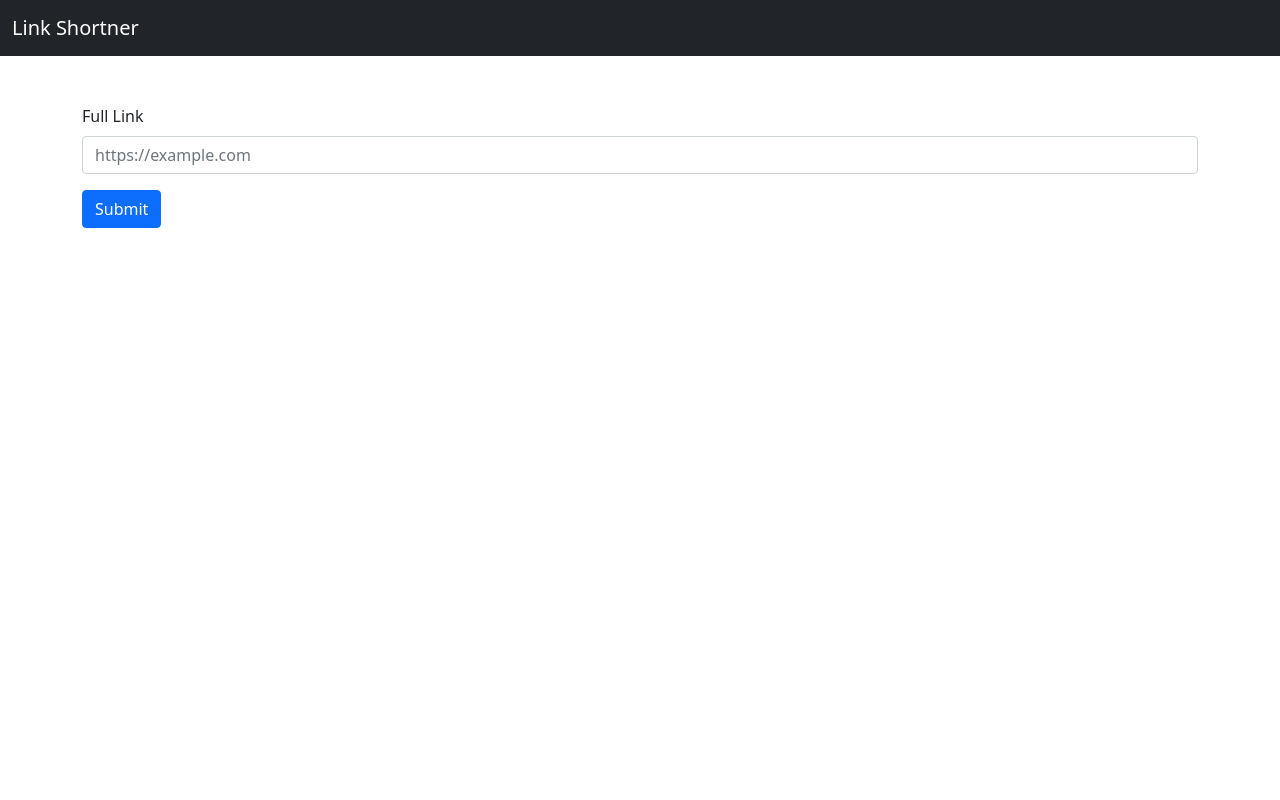
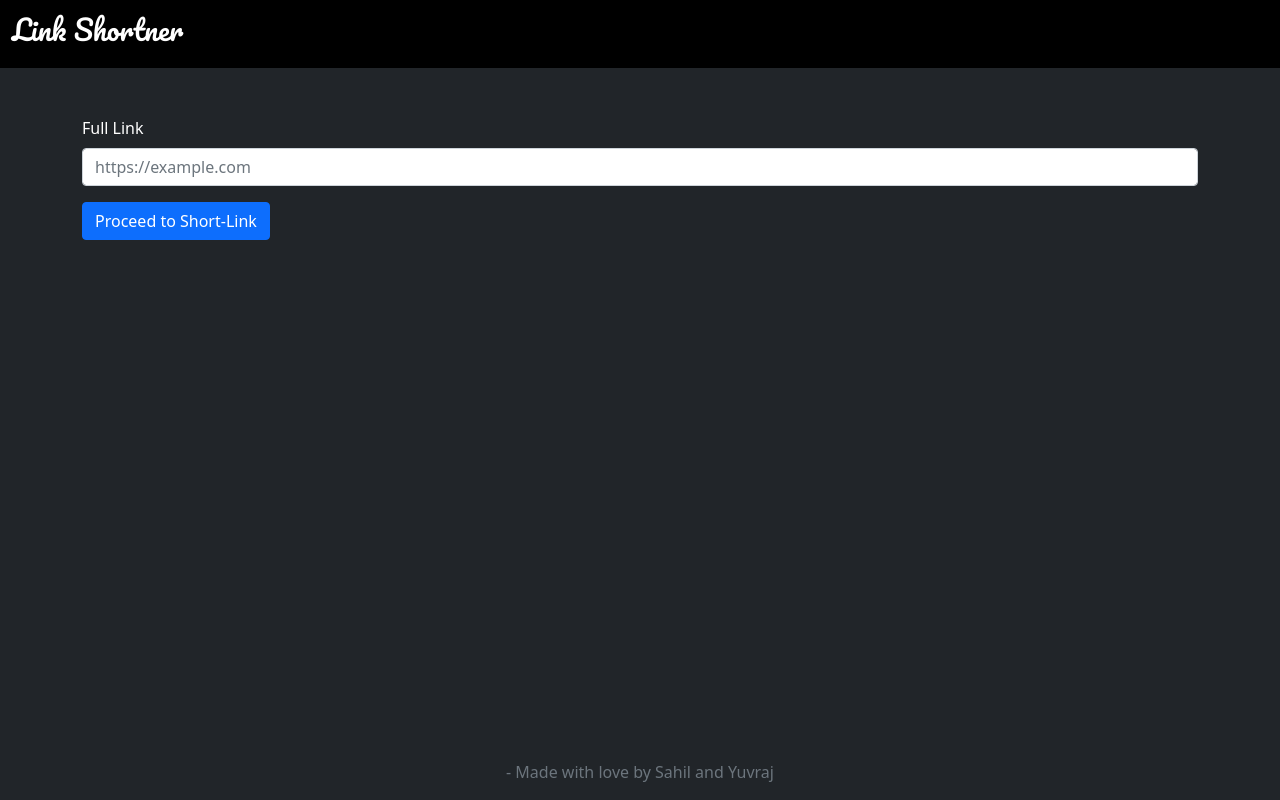
Before and after one commit to SahilKesarwani/Link-Shortner, a React (Create React App) app in the folder client/: page / in a window 1280 px wide. Built offline with nearby package versions, Linux system fonts and the light colour scheme.

Commit message:
Enhanced Frontend

```diff
--- a/client/public/index.html
+++ b/client/public/index.html
@@ -6,6 +6,9 @@
 		<meta name="theme-color" content="#000000" />
 		<meta name="description" content="Short your long links in few easy steps with Link Shortner" />
 		<link href="https://cdn.jsdelivr.net/npm/bootstrap@5.1.3/dist/css/bootstrap.min.css" rel="stylesheet" integrity="sha384-1BmE4kWBq78iYhFldvKuhfTAU6auU8tT94WrHftjDbrCEXSU1oBoqyl2QvZ6jIW3" crossorigin="anonymous" />
+		<link rel="preconnect" href="https://fonts.googleapis.com">
+		<link rel="preconnect" href="https://fonts.gstatic.com" crossorigin>
+		<link href="https://fonts.googleapis.com/css2?family=Pacifico&display=swap" rel="stylesheet">
 		<title>Link Shortner</title>
 	</head>
 	<body>
--- a/client/src/App.js
+++ b/client/src/App.js
@@ -3,6 +3,7 @@ import axios from "axios";
 import Navbar from "./components/Navbar";
 import Form from "./components/Form";
 import Card from "./components/Card";
+import Footer from "./components/Footer";
 
 const App = () => {
 	const [fullLink, setFullLink] = useState("");
@@ -27,11 +28,12 @@ const App = () => {
 	};
 
 	return (
-		<div>
+		<div class="bg-dark text-white" style={{ minHeight: "100vh" }}>
 			<Navbar />
 			<div className="container">
 				<Form fullLink={fullLink} onTextChange={onTextChange} onLinkSubmit={onLinkSubmit} />
 				<Card desc={desc} loading={loading} />
+				<Footer />
 			</div>
 		</div>
 	);
--- a/client/src/components/Card.js
+++ b/client/src/components/Card.js
@@ -8,19 +8,19 @@ const Card = ({ desc, loading }) => {
 		} else {
 			if (Object.keys(desc).length !== 0) {
 				return (
-					<div className="card text-center border-dark">
-						<div className="card-header">Description</div>
+					<div className="card text-center border-white bg-dark text-light">
+						<div className="card-header bg-black">Description</div>
 						<div className="card-body">
 							<h5 className="card-title">Your given link:</h5>
 							<p className="card-text">
-								<a href={desc.fullLink}>{desc.fullLink}</a>
+								<a href={desc.fullLink} className="text-decoration-none">{desc.fullLink}</a>
 							</p>
 							<h5 className="card-title">Your requested short link:</h5>
 							<p className="card-text">
-								<a href={desc.shortLink}>{desc.shortLink}</a>
+								<a href={desc.shortLink} className="text-decoration-none">{desc.shortLink}</a>
 							</p>
 						</div>
-						<div className="card-footer text-black">Clicks: {desc.clicks}</div>
+						<div className="card-footer text-muted bg-black">Clicks: {desc.clicks}</div>
 					</div>
 				);
 			}
--- /dev/null
+++ b/client/src/components/Footer.js
@@ -0,0 +1,15 @@
+import React, { Fragment } from 'react'
+
+function Footer() {
+    return (
+        <Fragment>
+            <footer class="footer mt-auto py-3 fixed-bottom text-light">
+                <div class="container">
+                    <div class="text-muted text-center ">- Made with love by Sahil and Yuvraj</div>
+                </div>
+            </footer>
+        </Fragment>
+    )
+}
+
+export default Footer;
--- a/client/src/components/Form.js
+++ b/client/src/components/Form.js
@@ -9,8 +9,8 @@ const Form = ({ fullLink, onTextChange, onLinkSubmit }) => {
 				</label>
 				<input type="url" value={fullLink} className="form-control" id="fullLink" onChange={onTextChange} placeholder="https://example.com" />
 			</div>
-			<button type="submit" className="btn btn-primary">
-				Submit
+			<button type="submit" className="btn btn-primary text-center">
+				Proceed to Short-Link
 			</button>
 		</form>
 	);
--- a/client/src/components/Navbar.js
+++ b/client/src/components/Navbar.js
@@ -2,10 +2,10 @@ import React from "react";
 
 const Navbar = () => {
 	return (
-		<nav className="navbar navbar-expand-lg navbar-dark bg-dark">
+		<nav className="navbar navbar-expand-lg navbar-dark bg-black">
 			<div className="container-fluid">
-				<a className="navbar-brand" href="/">
-					Link Shortner
+				<a className="navbar-brand" href="/" style={{ fontFamily: 'Pacifico' }} >
+					<h3>Link Shortner</h3>
 				</a>
 			</div>
 		</nav>
```
Also changed, not shown: 2 other files (tests, documents, lock files or other folders).
